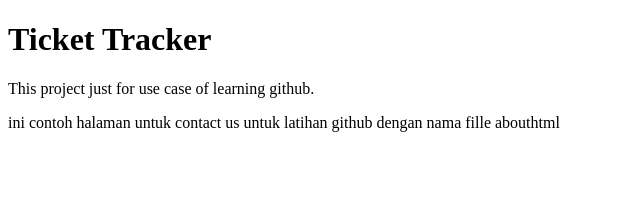
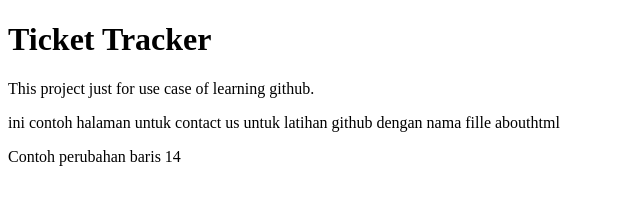
Before and after one commit to shaflykhalifap/learningGithub, a plain HTML site: page contactus.html in a window 1280 px wide. Shown: the whole page, without its empty margins (0-640 px from the left). Drawn offline with Linux system fonts and the light colour scheme.

Commit message:
menambah penjelasan contactus

```diff
--- a/contactus.html
+++ b/contactus.html
@@ -11,6 +11,6 @@
     <div id ="footer">
         <p> ini contoh halaman untuk contact us untuk latihan github dengan nama fille abouthtml </p>
     </div>
-
+<p>Contoh perubahan baris 14</p>
 </body>
 </html>
```
